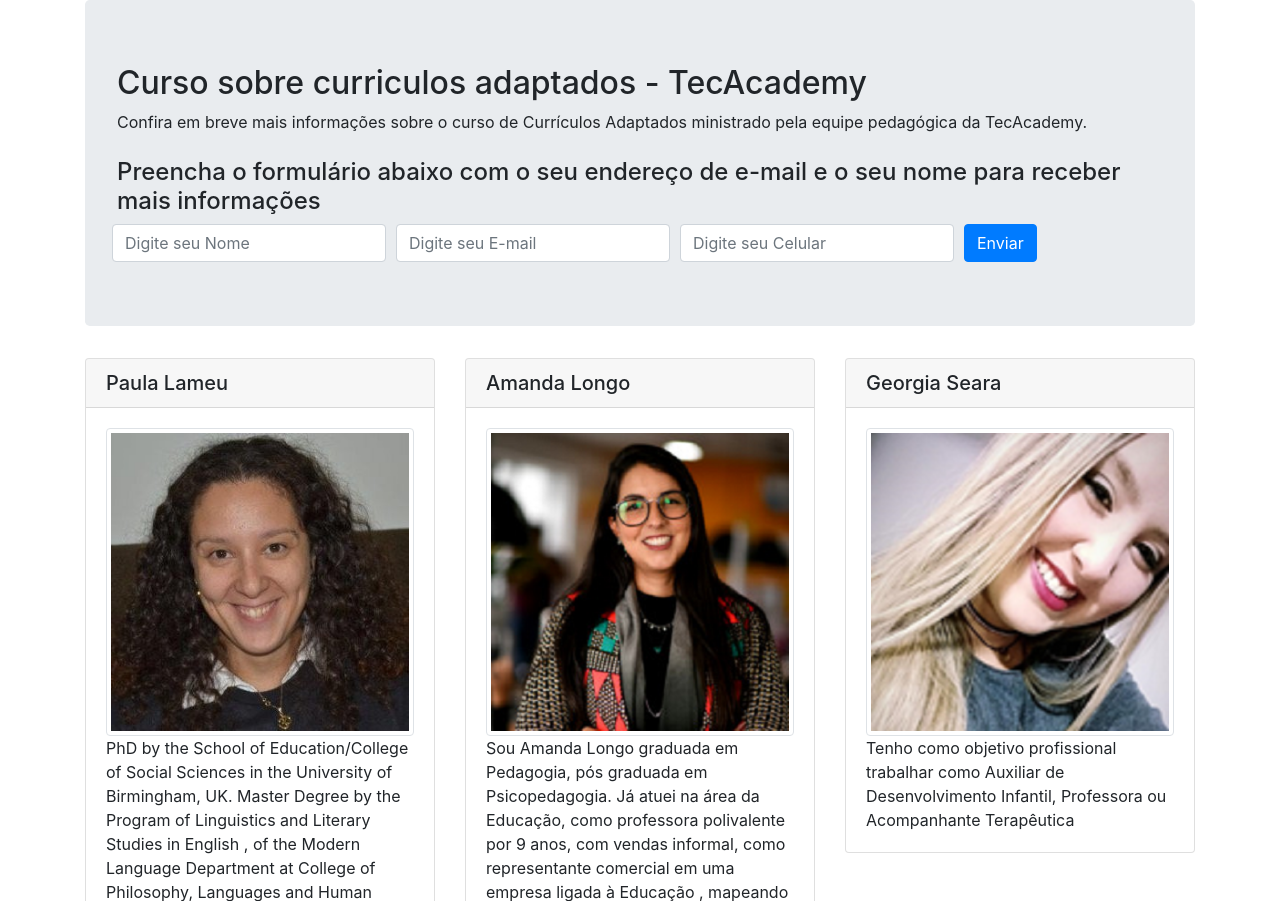
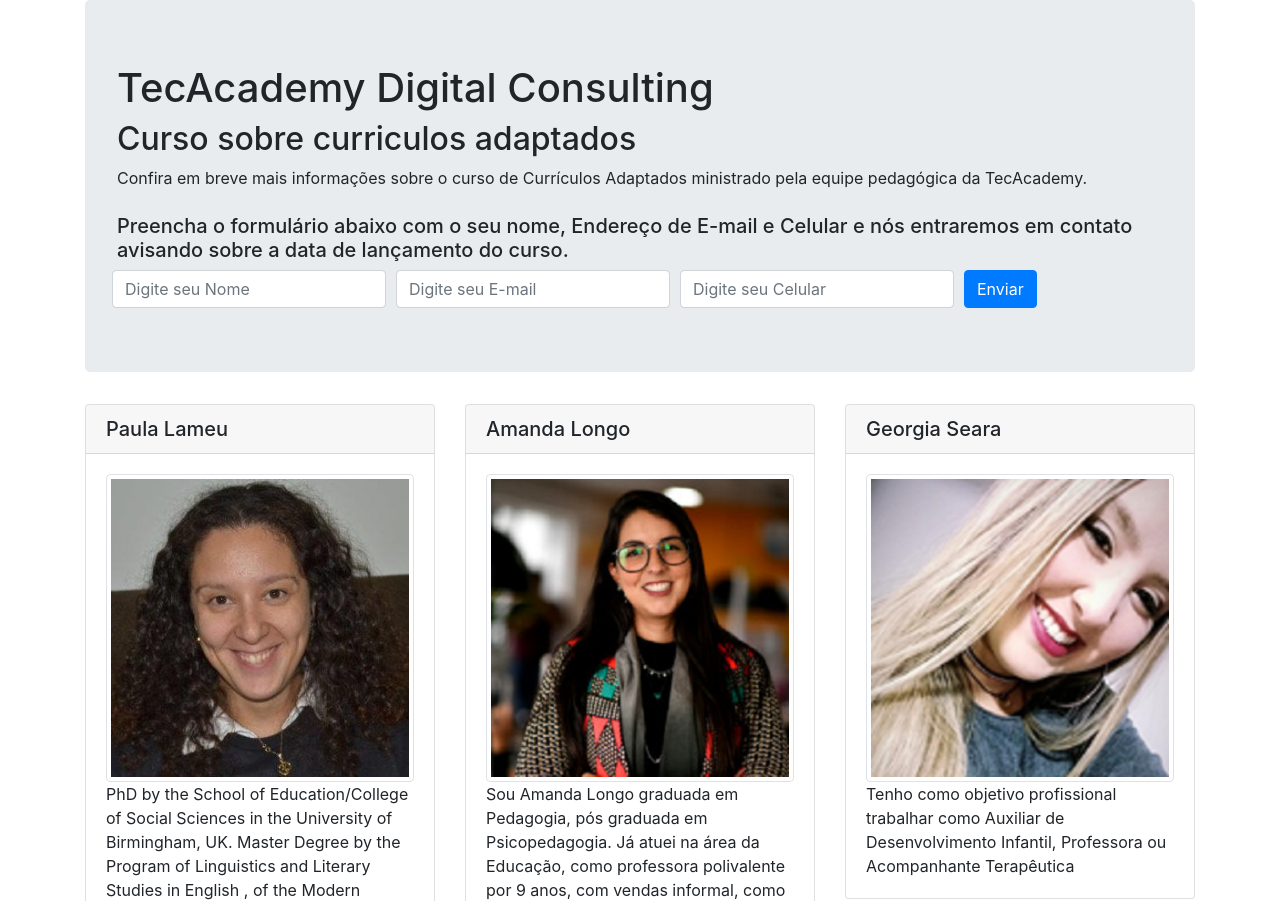
Before and after one commit to WschmidtS/aulas_tecacademy, a Django app: page / in a window 1280 px wide. Shown: the part 56-957 px from the top of the page. Run offline with Django 3.2, Linux system fonts and the light colour scheme; some libraries are stand-ins or nearby versions.

Commit message:
Corrigido texto na página

```diff
--- a/aulastec/base/templates/base/home.html
+++ b/aulastec/base/templates/base/home.html
@@ -41,15 +41,19 @@
         <div class="col-md-12">
 
             <div class="jumbotron">
+                <h1>
+                    TecAcademy Digital Consulting
+                </h1>
                 <h2>
-                    Curso sobre curriculos adaptados - TecAcademy
+                    Curso sobre curriculos adaptados
                 </h2>
                 <p>
                     Confira em breve mais informações sobre o curso de Currículos Adaptados ministrado pela equipe
                     pedagógica da TecAcademy.
+                </p>
 
-                <h4 class="mt-4">Preencha o formulário abaixo com o seu endereço de e-mail e o seu nome para receber mais
-                    informações</h4>
+                <h5 class="mt-4">Preencha o formulário abaixo com o seu nome, Endereço de E-mail e Celular e nós
+                    entraremos em contato avisando sobre a data de lançamento do curso.</h5>
 
                 <form action="https://tecacademy.us2.list-manage.com/subscribe/post?u=e95c8072d62d467bbb725dd46&amp;id=f4464d90e7"
                       method="post" id="mc-embedded-subscribe-form" name="mc-embedded-subscribe-form"
```
